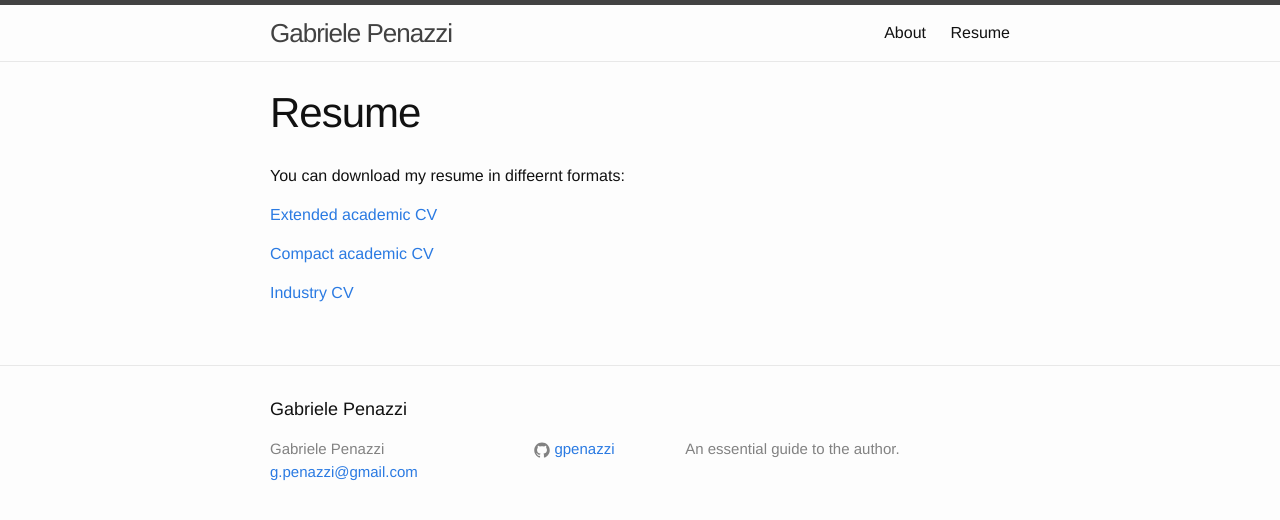
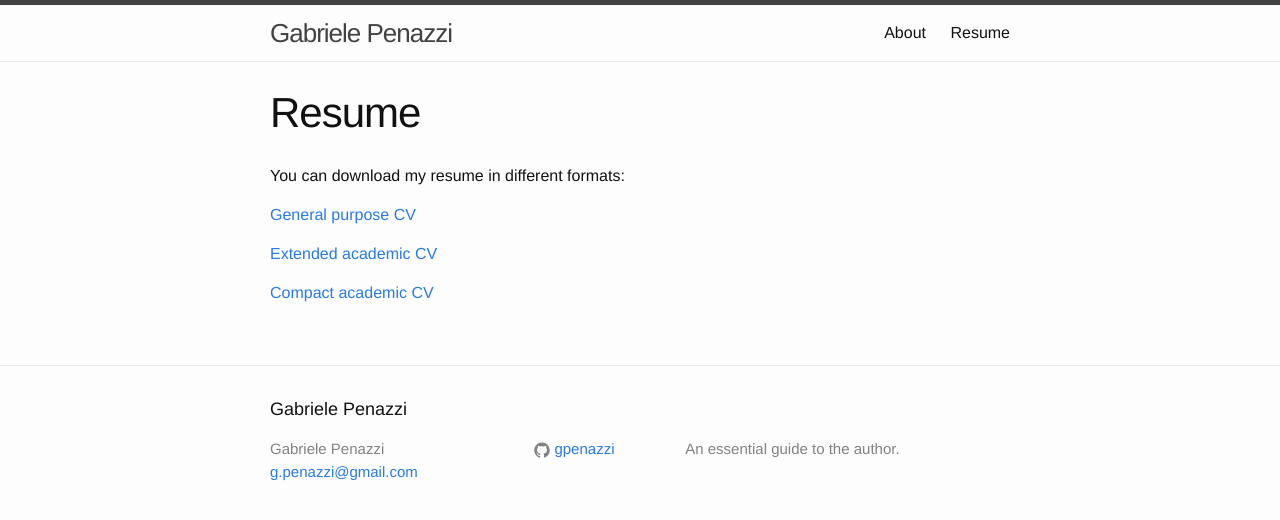
Before and after one commit to gpenazzi/gpenazzi.github.io, a Jekyll site: the page built from resume/resume.md, in a window 1280 px wide. Shown: the top 520 px of the page. Built offline with Jekyll 4.4.1, drawn with Linux system fonts in a browser that asks for light colours.

```diff
--- a/_posts/2016-10-13-an-azure-hpc-benchmark.markdown
+++ b/_posts/2016-10-13-an-azure-hpc-benchmark.markdown
@@ -31,7 +31,7 @@ supercomputer (details on <http://www,hlrn.de>). At 2015 the Cray system at HLRN
  was ranked 83 in the world, according to http://www.top500.org. This benchmark
   was kindly provided by Balint Aradi.
 
-![DFTB on HLRN scaling]({{ site.url }}/resources/images/dftbscaling1.png)
+![DFTB on HLRN scaling]({{ site.github.url }}/resources/images/dftbscaling1.png)
 
 The XC30 is the Cray system. The ICE1 is an old cluster and it is significantly
 slower. I could not retrieve the exact input file used for the figures above nor
@@ -46,7 +46,7 @@ years old Intel Xeon system with 40 Gb/s Infiniband interconnects, the cluster
 performance is comparable with the ICE1 in Hannover. In the figure below the
 results for Azure (using the Infiniband instances) and for our cluster.
 
-![DFTB on Azure scaling]({{ site.url }}/resources/images/azure_bench.png)
+![DFTB on Azure scaling]({{ site.github.url }}/resources/images/azure_bench.png)
 
 As you see I could benchmark up to 128 cores. The scaling is not bad, from the
 Cray calculation we do not expect ideal scaling beyond 96 cores for the 4000
--- a/resume/resume.md
+++ b/resume/resume.md
@@ -4,10 +4,10 @@ title: Resume
 permalink: /resume/
 ---
 
-You can download my resume in diffeernt formats:
+You can download my resume in different formats:
+
+[General purpose CV](https://dl.dropboxusercontent.com/u/9206107/industry.pdf)
 
 [Extended academic CV](https://dl.dropboxusercontent.com/u/9206107/extended.pdf)
 
 [Compact academic CV](https://dl.dropboxusercontent.com/u/9206107/compact.pdf)
-
-[Industry CV](https://dl.dropboxusercontent.com/u/9206107/industry.pdf)
```
Also changed, not shown: resources/dftbscaling1.png (deleted), resources/images/azure_bench.png, resources/images/dftbscaling1.png (added).
